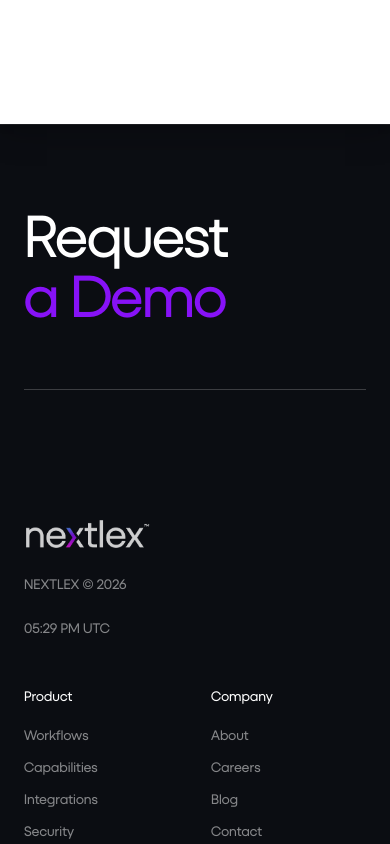
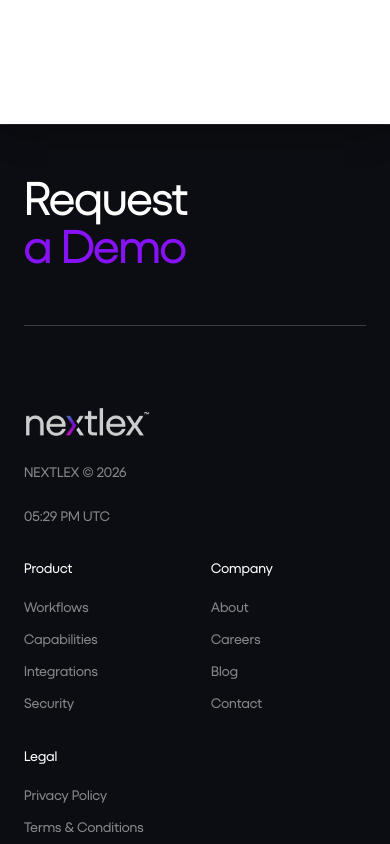
Before and after one commit to sajawalalisohail/projectout, a Next.js app: page /merch in a window 390 px wide. Shown: the part 720-1564 px from the top of the page. Built offline with nearby package versions, Linux system fonts and the light colour scheme; no server answers.

Commit message:
big version

```diff
--- a/src/components/layout/Footer.tsx
+++ b/src/components/layout/Footer.tsx
@@ -62,11 +62,11 @@ export function Footer({ theme = "dark" }: FooterProps) {
         {/* Top Border */}
         <div className="h-px w-full bg-white/10" />
 
-        <Container className="py-20 md:py-32">
+        <Container className="py-12 md:py-32">
           {/* Main CTA Section */}
-          <div className="mb-24 flex flex-col md:mb-32">
+          <div className="mb-12 flex flex-col md:mb-32">
             <a href="/request-access" className="group block w-fit">
-              <h2 className="mb-8 text-6xl font-medium tracking-tight transition-opacity duration-300 md:text-[8rem] md:leading-[0.9] group-hover:opacity-80">
+              <h2 className="mb-6 text-5xl font-medium tracking-tight transition-opacity duration-300 md:mb-8 md:text-[8rem] md:leading-[0.9] group-hover:opacity-80">
                 Request
                 <br />
                 <span className="text-[#8712F7]">a Demo</span>
@@ -77,7 +77,7 @@ export function Footer({ theme = "dark" }: FooterProps) {
           </div>
 
           {/* Footer Bottom Grid */}
-          <div className="grid grid-cols-1 gap-12 md:grid-cols-12 md:gap-8">
+          <div className="grid grid-cols-1 gap-8 md:grid-cols-12 md:gap-8">
             {/* Column 1: Info (Left) */}
             <div className="flex flex-col gap-6 text-sm font-medium text-white/50 md:col-span-4">
               <a href="/" className="block">
--- a/src/components/layout/Navbar.tsx
+++ b/src/components/layout/Navbar.tsx
@@ -102,7 +102,7 @@ export function Navbar() {
           "hidden items-center md:flex transition-all duration-1000",
           isScrolled
             ? "gap-1 relative border border-transparent p-0"
-            : "absolute left-1/2 -translate-x-1/2 gap-1 rounded-full border p-1 backdrop-blur-sm shadow-lg",
+            : "mx-auto lg:absolute lg:left-1/2 lg:-translate-x-1/2 gap-1 rounded-full border p-1 backdrop-blur-sm shadow-lg",
           !isScrolled && isDark ? "border-white/10 bg-white/5" : "",
           !isScrolled && !isDark ? "border-black/5 bg-black/5" : ""
         )}>
--- a/src/components/ui/Container.tsx
+++ b/src/components/ui/Container.tsx
@@ -7,6 +7,6 @@ interface ContainerProps {
 
 export function Container({ children, className }: ContainerProps) {
   return (
-    <div className={cn("mx-auto max-w-350 px-6 lg:px-8", className)}>{children}</div>
+    <div className={cn("mx-auto max-w-7xl px-6 lg:px-8", className)}>{children}</div>
   );
 }
```
